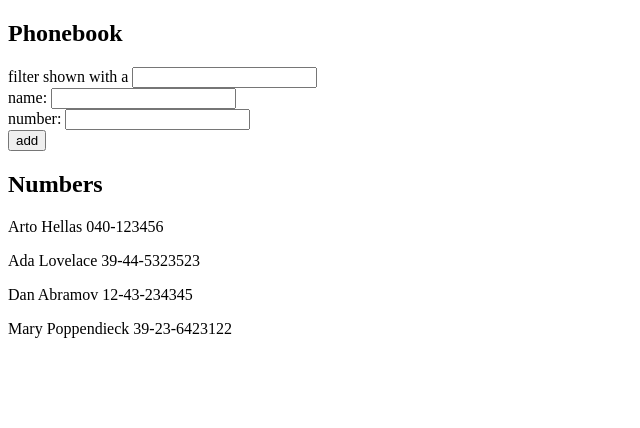
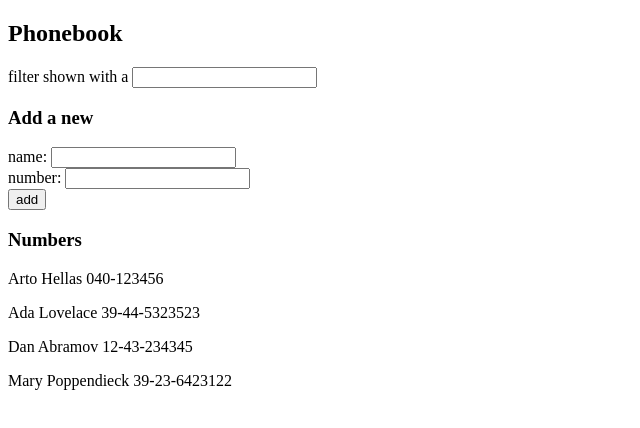
Before and after one commit to Anna-Gladush/fullstackopen, a React (Vite) app in the folder part2/phonebook/: page / in a window 1280 px wide. Shown: the top 428 px of the page, without its empty margins (0-640 px from the left). Built offline with nearby package versions, Linux system fonts and the light colour scheme.

Commit message:
feat: 2.9-2.10

```diff
--- a/part2/phonebook/src/App.jsx
+++ b/part2/phonebook/src/App.jsx
@@ -1,4 +1,8 @@
-import { useState } from "react"
+import { useState } from "react";
+import Filter from "./components/Filter";
+import PersonForm from "./components/PersonForm";
+import Persons from "./components/Persons";
+
 function App() {
   const [persons, setPersons] = useState([
     { name: 'Arto Hellas', number: '040-123456', id: 1 },
@@ -10,10 +14,6 @@ function App() {
   const [newNumber, setNewNumber] = useState('');
   const [search, setSearch] = useState('');
 
-  const handleInputChange = (e, setState) => {
-    setState(e.target.value);
-  }
-
   const savePersons = (e) => {
     e.preventDefault();
     if (persons.find(person => person.name === newName)) {
@@ -23,33 +23,15 @@ function App() {
     setPersons(prev => [...prev, {name: newName, number: newNumber, id: persons.length + 1}]);
   }
 
-  const searchFilter = persons.filter(person => person.name === search)
-
   return (
     <>
       <div>
       <h2>Phonebook</h2>
-      <div className="search">
-        <label>filter shown with a <input value={search} onChange={(e) => handleInputChange(e, setSearch)}/></label>
-        {searchFilter.map(person => <p key={person.id}>{person.name} {person.number}</p>)}
-      </div>
-      <form onSubmit={(e)=> savePersons(e)}>
-        <div style={{display: "flex", flexDirection: "column"}}>
-          <label>
-            name: <input value={newName} onChange={(e) => handleInputChange(e, setNewName)}/>
-          </label>
-          <label>number: <input value={newNumber} onChange={(e) => handleInputChange(e, setNewNumber)} /></label>
-        </div>
-        <div>
-          <button type="submit">add</button>
-        </div>
-      </form>
-      <h2>Numbers</h2>
-      {persons.map(person => {
-        return (
-          <p key={person.id}>{person.name} {person.number}</p>
-        )
-      })}
+      <Filter search={search} setSearch={setSearch} persons={persons} />
+      <h3>Add a new</h3>
+      <PersonForm savePersons={savePersons} newName={newName} setNewName={setNewName} newNumber={newNumber} setNewNumber={setNewNumber}/>
+      <h3>Numbers</h3>
+      <Persons persons={persons} />
     </div>
     </>
   )
--- /dev/null
+++ b/part2/phonebook/src/components/Filter.jsx
@@ -0,0 +1,12 @@
+const Filter = ({search, setSearch, persons}) => {
+  const searchFilter = persons.filter(person => person.name.toLowerCase().includes(search))
+
+  return (
+    <div className="search">
+      <label id="search">filter shown with a <input id="search" value={search} onChange={(e) => setSearch(e.target.value)}/></label>
+      {search === "" ? "" : searchFilter.map(person => <p key={person.id}>{person.name} {person.number}</p>)}
+    </div>
+  )
+}
+
+export default Filter;
--- /dev/null
+++ b/part2/phonebook/src/components/PersonForm.jsx
@@ -0,0 +1,17 @@
+const PersonForm = ({savePersons, newName, setNewName, newNumber, setNewNumber}) => {
+  return (
+      <form onSubmit={(e)=> savePersons(e)}>
+        <div style={{display: "flex", flexDirection: "column"}}>
+          <label id="name">
+            name: <input id="name" value={newName} onChange={(e) => setNewName(e.target.value)}/>
+          </label>
+          <label id="number">number: <input id="number" value={newNumber} onChange={(e) => setNewNumber(e.target.value)} /></label>
+        </div>
+        <div>
+          <button type="submit">add</button>
+        </div>
+      </form>
+  )
+}
+
+export default PersonForm;
--- /dev/null
+++ b/part2/phonebook/src/components/Persons.jsx
@@ -0,0 +1,9 @@
+const Persons = ({persons}) => {
+  return (
+    <>
+      {persons.map(person => <p key={person.id}>{person.name} {person.number}</p>)}
+    </>
+  )
+}
+
+export default Persons;
```
